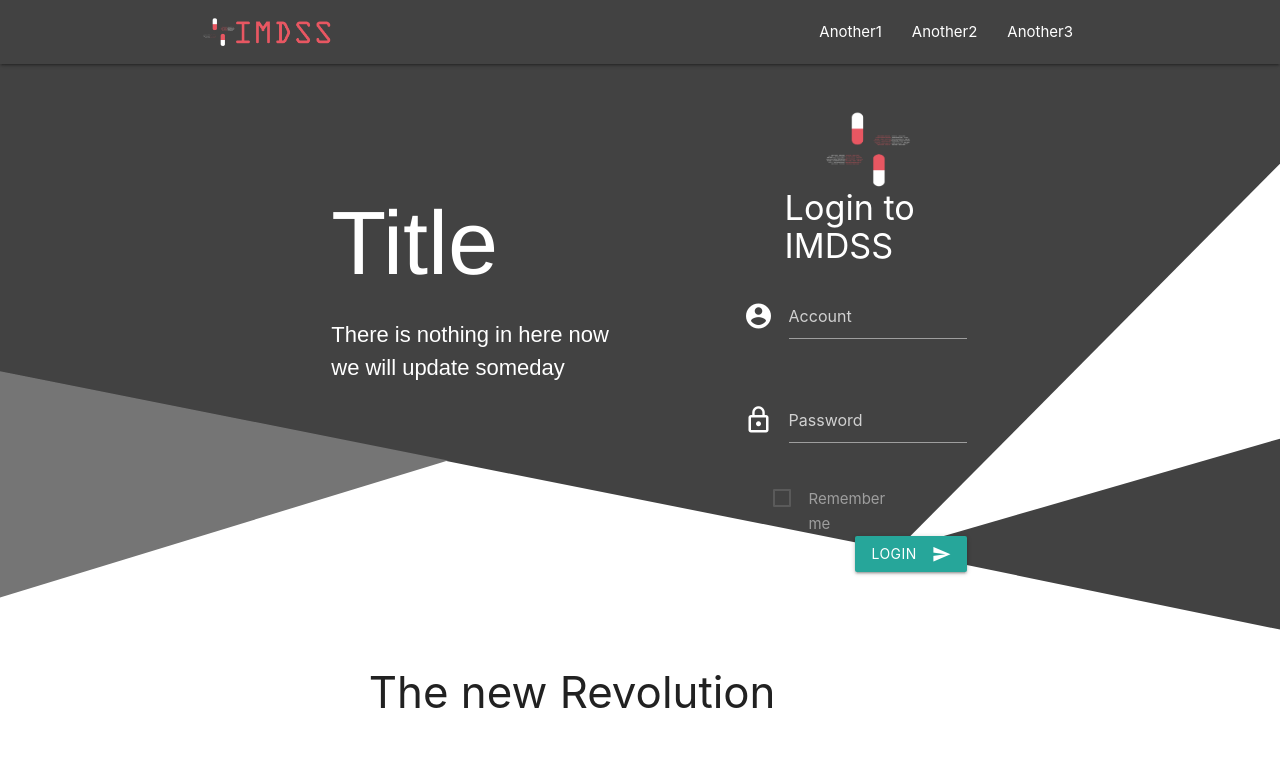
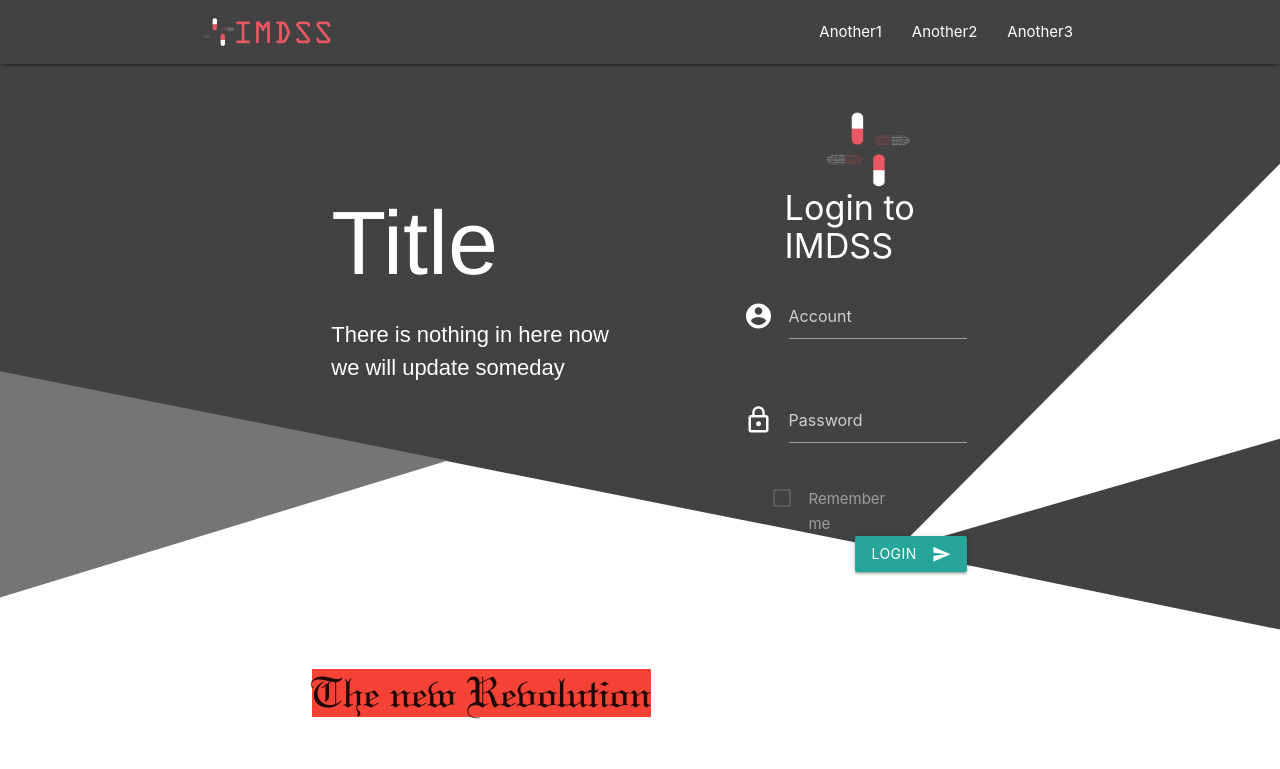
Before and after one commit to CCU-KLDP/IMDSS, a Django app: page /login/ in a window 1280 px wide. Shown: the top 769 px of the page. Run offline with Django 3.2, Linux system fonts and the light colour scheme; some libraries are stand-ins or nearby versions.

Commit message:
新增紐約時報字體

```diff
--- a/IMDSS/static/css/login/bg_style.css
+++ b/IMDSS/static/css/login/bg_style.css
@@ -124,3 +124,15 @@ clip-path: polygon(0 0, 100% 0, 100% 52%, 0 34%);
     top:80%;
     left:0px;
 }
+
+@font-face {
+    font-family: 'WeddingTextBT-Regular';
+    src: url('../../font/WeddingTextBT-Regular.woff2') format('woff2'),
+        url('../../font/WeddingTextBT-Regular.woff') format('woff');
+    font-weight: normal;
+    font-style: normal;
+}
+
+.myfont {
+    font-family: "WeddingTextBT-Regular";
+}
--- a/IMDSS/templates/login/login_page.html
+++ b/IMDSS/templates/login/login_page.html
@@ -102,7 +102,7 @@
     </div>
     <div class="row second_section">
         <div class="col s12 offset-s10">
-            <h3>The new Revolution</h3>
+            <h3 class="red myfont">The new Revolution</h3>
         </div>
 
     </div>
```
Also changed, not shown: IMDSS/static/font/WeddingTextBT-Regular.woff (added), IMDSS/static/font/WeddingTextBT-Regular.woff2 (added).
